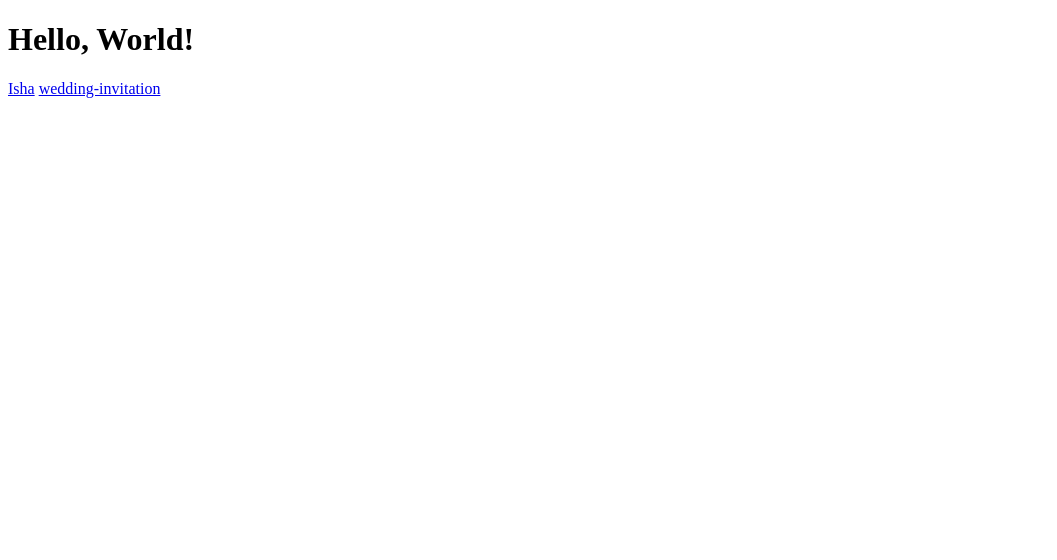
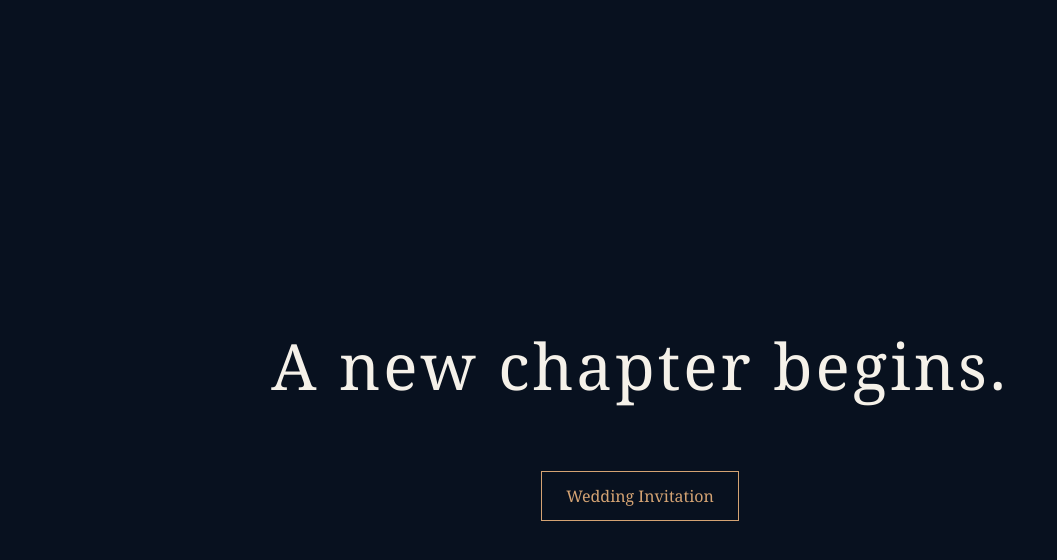
Before and after one commit to varchas-7/varchasvi.net, a plain HTML site: page index.html in a window 1280 px wide. Shown: the whole page, without its empty margins (0-1057 px from the left). Drawn offline with Linux system fonts and the light colour scheme.

Commit message:
Revamp index.html with new structure and styles
Updated the HTML structure and styling for the website. Changed the title and added meta tags for better SEO.

```diff
--- a/index.html
+++ b/index.html
@@ -1,11 +1,54 @@
 <!DOCTYPE html>
-<html>
+<html lang="en">
 <head>
-  <title>Hello World</title>
+    <meta charset="UTF-8">
+    <meta name="viewport" content="width=device-width, initial-scale=1.0">
+    <meta name="description" content="The official website of Varchasvi.">
+    <title>Varchasvi</title>
+    <style>
+        body {
+            margin: 0;
+            min-height: 100vh;
+            display: grid;
+            place-items: center;
+            background: #08111f;
+            color: #f5f1e9;
+            font-family: Georgia, serif;
+            text-align: center;
+        }
+
+        main {
+            padding: 30px;
+        }
+
+        h1 {
+            font-size: clamp(2.5rem, 8vw, 4rem);
+            font-weight: normal;
+            letter-spacing: 3px;
+        }
+
+        a {
+            display: inline-block;
+            margin-top: 20px;
+            padding: 13px 24px;
+            border: 1px solid #d4a373;
+            color: #d4a373;
+            text-decoration: none;
+            transition: background 0.3s, color 0.3s;
+        }
+
+        a:hover {
+            background: #d4a373;
+            color: #08111f;
+        }
+    </style>
 </head>
 <body>
-  <h1>Hello, World!</h1>
-  <a href="/Isha">Isha</a>
-  <a href="/wedding-invitation">wedding-invitation</a>
+    <main>
+        <h1>A new chapter begins.</h1>
+        <a href="/wedding-invitation/">
+            Wedding Invitation
+        </a>
+    </main>
 </body>
 </html>
```
